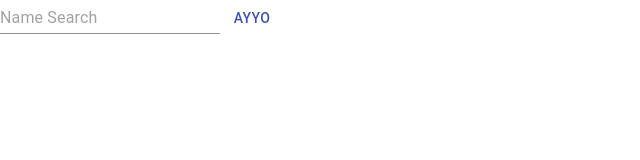
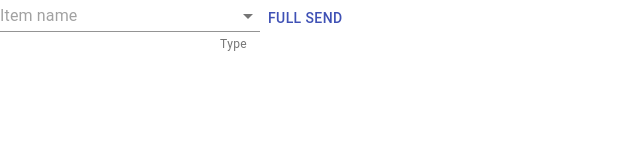
Before and after one commit to ericqzeng/padt-inventory, a React (Create React App) app in the folder client/: page / in a window 1280 px wide. Shown: the top 160 px of the page, without its empty margins (0-640 px from the left). Built offline with nearby package versions, Linux system fonts and the light colour scheme.

Commit message:
basic catelog query working

```diff
--- a/client/src/catalog.js
+++ b/client/src/catalog.js
@@ -1,23 +1,65 @@
 import React from 'react';
-import Button from '@material-ui/core/Button';
-import Container from '@material-ui/core/Container';
-import Input from '@material-ui/core/Input'
+import axios from 'axios'
+import { FormHelperText, Button, Select, TextField, FormControl, MenuItem } from '@material-ui/core';
 
+//TODO: maybe just the search component instead?
 class Catalog extends React.Component {
     constructor(props) {
         super(props)
+        this.state = {
+            name: '',
+            type: '',
+            // years: []
+        }
     }
 
     doSearch = (event) => {
-        console.log('execute serach!')
+        event.preventDefault()
+        console.log('execute serach...')
+        var query = {}
+        for (let e in this.state) {
+            if (this.state[e] !== null && this.state[e] !== '') {
+                query[e] = this.state[e]
+            }
+        }
+        console.log(query)
+        axios.get('/api/catalog', { params: query }).then(res => {
+            console.log(res)
+        }, err => {
+            alert(err)
+        });
+    }
+
+    changeHandler = event => {
+        const name = event.target.name;
+        const value = event.target.value;
+
+        this.setState({
+            [name]: value
+        });
     }
 
     render() {
         return (
             <div>
                 <form onSubmit={this.doSearch} >
-                    <Input placeholder='Name Search'></Input>
-                    <Button onClick={this.doSearch} color='primary'>ayyo</Button>
+                    <FormControl>
+                        <TextField name='name' value={this.state.name} onChange={this.changeHandler} placeholder='Item name' />
+                    </FormControl>
+                    <FormControl>
+                        <Select name='type' value={this.state.type} onChange={this.changeHandler}>
+                            <MenuItem value=''>Any</MenuItem>
+                            <MenuItem value='Costume'>Costume</MenuItem>
+                            <MenuItem value='Prop'>Prop</MenuItem>
+                            <MenuItem value='Gear'>Gear</MenuItem>
+                        </Select>
+                        <FormHelperText>Type</FormHelperText>
+                    </FormControl>
+                    {/* <FormControl>
+                        <TextField name="years" value={this.state.years} onChange={this.changeHandler}></TextField>
+                        TODO: maybe add year filters?
+                    </FormControl> */}
+                    <Button onClick={this.doSearch} color='primary'>Full send</Button>
                 </form>
 
             </div>
```
